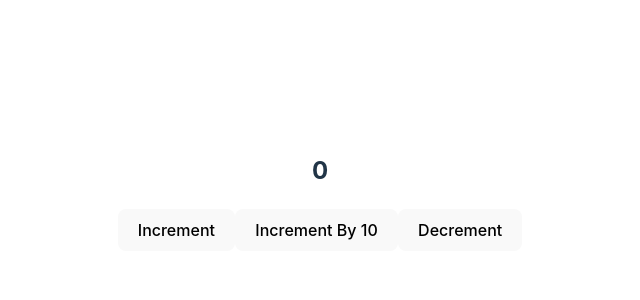
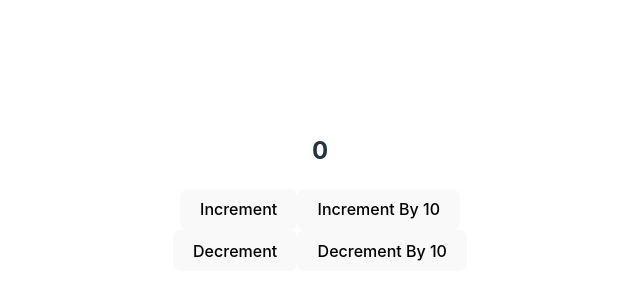
Before and after one commit to 212023535/Redux-Toolkit-Counter-Example, a React (Vite) app: page / in a window 1280 px wide. Shown: the part 208-508 px from the top of the page, without its empty margins (320-960 px from the left). Built offline with nearby package versions, Linux system fonts and the light colour scheme.

Commit message:
[Update] - add decrementByAmount action and dispatch action from btn in counter component

```diff
--- a/src/components/Counter.tsx
+++ b/src/components/Counter.tsx
@@ -1,6 +1,6 @@
 import { useDispatch, useSelector } from "react-redux";
 import { RootState } from "../state/store";
-import { decrement, increment, incrementByAmount } from "../state/counter/counterSlice";
+import { decrement, decrementByAmount, increment, incrementByAmount } from "../state/counter/counterSlice";
 
 const Counter = () => {
     const count = useSelector((state: RootState) => state.counter.value);
@@ -11,7 +11,10 @@ const Counter = () => {
         <div>
             <button onClick={() => dispatch(increment())}>Increment</button>
             <button onClick={() => dispatch(incrementByAmount(10))}>Increment By 10</button>
+        </div>
+        <div>
             <button onClick={() => dispatch(decrement())}>Decrement</button>
+            <button onClick={() => dispatch(decrementByAmount(10))}>Decrement By 10</button>
         </div>
     </div>;
 };
--- a/src/state/counter/counterSlice.ts
+++ b/src/state/counter/counterSlice.ts
@@ -20,10 +20,13 @@ const counterSlice = createSlice({
         },
         incrementByAmount: (state, action: PayloadAction<number>) => {
             state.value += action.payload;
+        },
+        decrementByAmount: (state, action: PayloadAction<number>) => {
+            state.value -= action.payload;
         }
     }
 });
 
-export const { increment, decrement, incrementByAmount } = counterSlice.actions;
+export const { increment, decrement, incrementByAmount, decrementByAmount } = counterSlice.actions;
 
 export default counterSlice.reducer;
```
